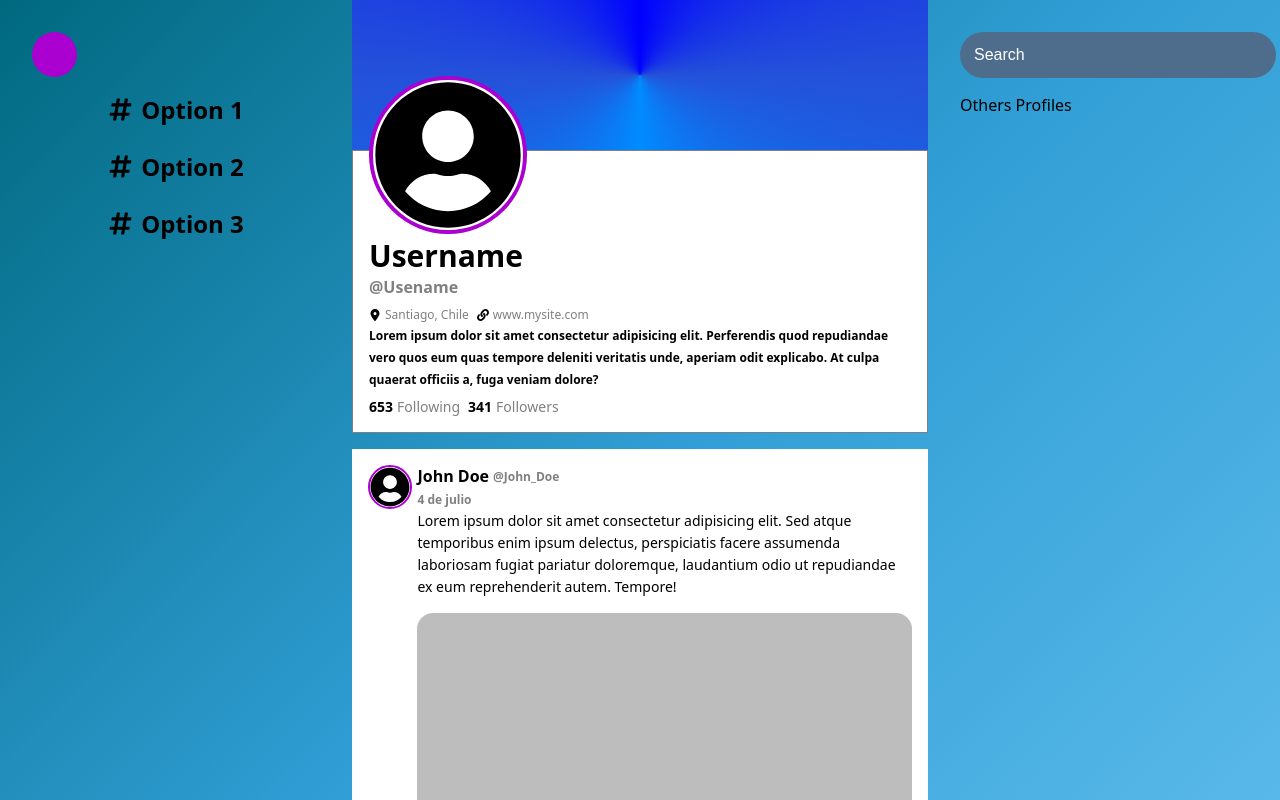
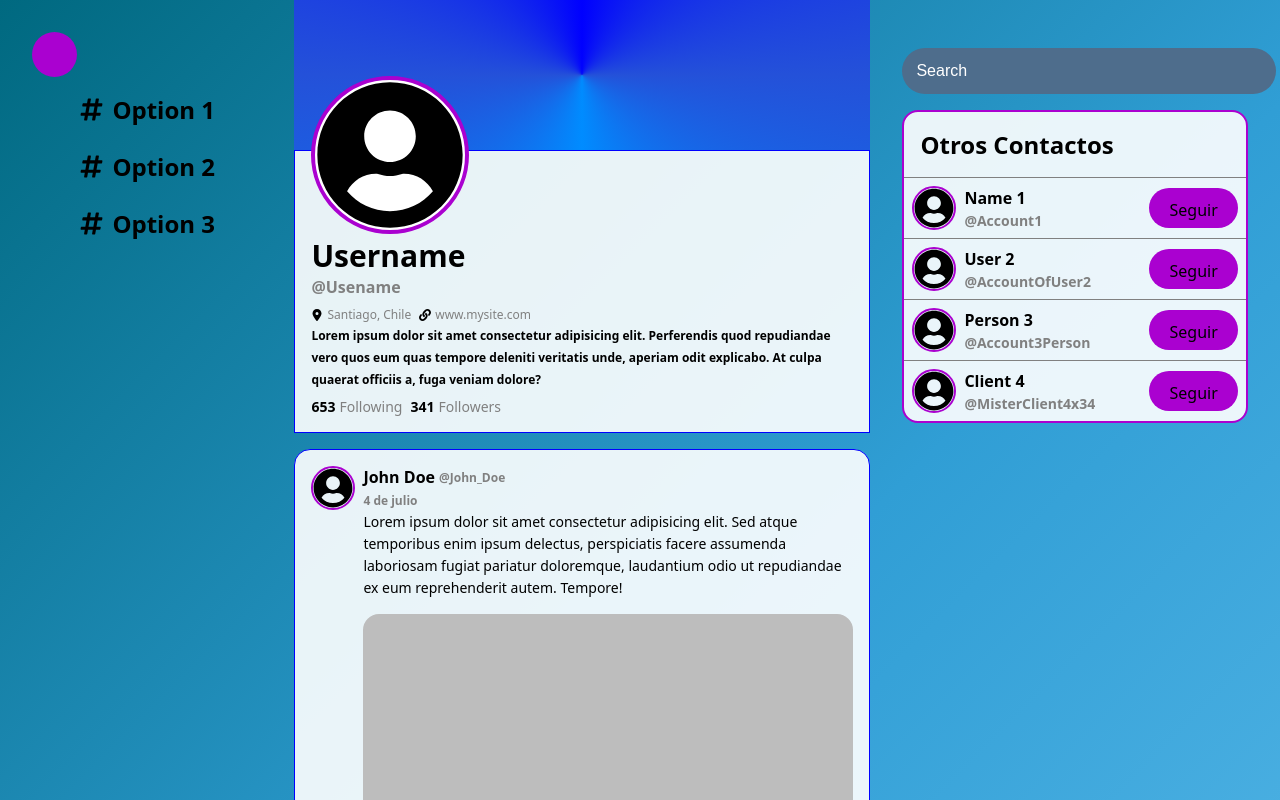
Before and after one commit to Nachocisss/socialMedia, a React (Vite) app: page / in a window 1280 px wide. Shown: the top 800 px of the page. Built offline with nearby package versions, Linux system fonts and the light colour scheme.

Commit message:
others contacr right section

```diff
--- a/src/components/Post/Post.css
+++ b/src/components/Post/Post.css
@@ -1,18 +1,11 @@
 .postContainer {
   display: flex;
   flex-direction: row;
-  background-color: white;
+  background-color: rgba(255, 255, 255, 0.9);
   margin-top: 16px;
   padding: 16px;
-}
-.postUserToken {
-  flex: 1;
-}
-.userTokenContainer {
-  height: 40px;
-  width: 40px;
-  border-radius: 9999px;
-  border: 2px solid #aa01d0;
+  border-radius: 16px;
+  border: 1px solid blue;
 }
 .postContent {
   flex: 10;
@@ -57,5 +50,3 @@
   font-size: 12px;
   font-weight: 600;
 }
-.postContentLikeContainer {
-}
--- a/src/components/Post/Post.tsx
+++ b/src/components/Post/Post.tsx
@@ -1,17 +1,13 @@
 import React from "react";
 import "./Post.css";
-import { FaUserCircle } from "react-icons/fa";
 import { FaThumbsUp } from "react-icons/fa";
 import { FaComments } from "react-icons/fa";
+import { UserIcon } from "../UserIcon/UserIcon";
 
 export default function Post() {
   return (
     <section className="postContainer">
-      <div className="postUserToken">
-        <div className="userTokenContainer">
-          <FaUserCircle size={40} fill="black" />
-        </div>
-      </div>
+      <UserIcon />
       <div className="postContent">
         <div className="postContentTop">
           <div className="postContentTopNames">
@@ -28,11 +24,11 @@ export default function Post() {
         </span>
         <div className="postContentImageContainer"></div>
         <div className="postContentBottom">
-          <div className="postContentLikeContainer">
+          <div>
             <FaThumbsUp fill="grey" />
             <span className="postContentBottomText">3 Likes</span>
           </div>
-          <div className="postContentLikeContainer">
+          <div>
             <FaComments fill="grey" />
             <span className="postContentBottomText">8 comentarios</span>
           </div>
--- a/src/components/ProfileCard/ProfileCard.css
+++ b/src/components/ProfileCard/ProfileCard.css
@@ -1,6 +1,6 @@
 .profileCardContainer {
-  background-color: white;
-  border: 1px solid gray;
+  background-color: rgba(255, 255, 255, 0.9);
+  border: 1px solid blue;
   padding: 16px;
   padding-right: 36px;
   position: relative;
--- /dev/null
+++ b/src/components/UserIcon/UserIcon.css
@@ -0,0 +1,7 @@
+.userTokenContainer {
+  margin-right: 8px;
+  height: 40px;
+  width: 40px;
+  border-radius: 9999px;
+  border: 2px solid #aa01d0;
+}
--- /dev/null
+++ b/src/components/UserIcon/UserIcon.tsx
@@ -0,0 +1,10 @@
+import React from "react";
+import { FaUserCircle } from "react-icons/fa";
+import "./UserIcon.css";
+export function UserIcon() {
+  return (
+    <div className="userTokenContainer">
+      <FaUserCircle size={40} fill="black" />
+    </div>
+  );
+}
--- a/src/screens/Home/Home.css
+++ b/src/screens/Home/Home.css
@@ -1,5 +1,5 @@
 .homeContainer {
   justify-content: center;
   text-align: center;
-  flex: 2;
+  flex: 5;
 }
--- a/src/screens/Home/Home.tsx
+++ b/src/screens/Home/Home.tsx
@@ -7,6 +7,7 @@ export default function HomeScreen() {
     <div className="homeContainer">
       <ProfileCard />
       <Post />
+      <Post />
     </div>
   );
 }
--- a/src/screens/LeftMenu/LeftMenu.css
+++ b/src/screens/LeftMenu/LeftMenu.css
@@ -1,5 +1,5 @@
 .LeftMenuContainer {
-  flex: 1;
+  flex: 2;
   padding: 32px;
 }
 .LeftMenuOptionContainer {
--- a/src/screens/RightMenu/RightMenu.css
+++ b/src/screens/RightMenu/RightMenu.css
@@ -1,5 +1,5 @@
-.RightMenuContainer {
-  flex: 1;
+.rightMenuContainer {
+  flex: 3;
   padding: 32px;
 }
 input {
@@ -9,9 +9,52 @@ input {
   width: 100%;
   border: 0px;
   font-size: 16px;
+  margin-top: 16px;
+  margin-bottom: 16px;
 }
 input::placeholder {
   color: white;
 }
-.RightOthersContainer {
+.rightMenuOthersContacts {
+  border-radius: 16px;
+  border: 2px solid #aa01d0;
+  display: flex;
+  flex-direction: column;
+  margin: auto;
+  background-color: rgba(255, 255, 255, 0.9);
 }
+.rightMenuOthersContactsText {
+  margin: 16px;
+  font-size: 24px;
+  font-weight: 600;
+  color: black;
+}
+.contactCardContainer {
+  display: flex;
+  flex-direction: row;
+  border-top: 1px solid gray;
+  justify-content: start;
+  align-items: center;
+  padding: 8px;
+}
+.contactCardContainerText {
+  display: flex;
+  flex: 1;
+  flex-direction: column;
+}
+.contactCardTitle {
+  color: black;
+  font-size: 16px;
+  font-weight: 600;
+}
+.contactCardSubtitle {
+  padding-top: 2px;
+  color: gray;
+  font-size: 14px;
+  font-weight: 600;
+}
+.contactCardButton {
+  background-color: #aa01d0;
+  border-radius: 9999px;
+  height: 40px;
+}
--- a/src/screens/RightMenu/RightMenu.tsx
+++ b/src/screens/RightMenu/RightMenu.tsx
@@ -1,10 +1,36 @@
 import React from "react";
 import "./RightMenu.css";
+import { UserIcon } from "../../components/UserIcon/UserIcon";
+
+const contactsData = [
+  { title: "Name 1", subtitle: "@Account1" },
+  { title: "User 2", subtitle: "@AccountOfUser2" },
+  { title: "Person 3", subtitle: "@Account3Person" },
+  { title: "Client 4", subtitle: "@MisterClient4x34" },
+];
+
+const contactCard = (c) => {
+  return (
+    <div className="contactCardContainer">
+      <UserIcon />
+      <div className="contactCardContainerText">
+        <span className="contactCardTitle"> {c.title}</span>
+        <span className="contactCardSubtitle"> {c.subtitle}</span>
+      </div>
+      <button className="contactCardButton">Seguir</button>
+    </div>
+  );
+};
 export function RightMenu() {
   return (
-    <aside className="RightMenuContainer">
+    <aside className="rightMenuContainer">
       <input type="text" placeholder="Search" />
-      <p className="RightOthersContainer">Others Profiles</p>
+      <div className="rightMenuOthersContacts">
+        <span className="rightMenuOthersContactsText">Otros Contactos</span>
+        {contactsData.map((c) => {
+          return contactCard(c);
+        })}
+      </div>
     </aside>
   );
 }
```
